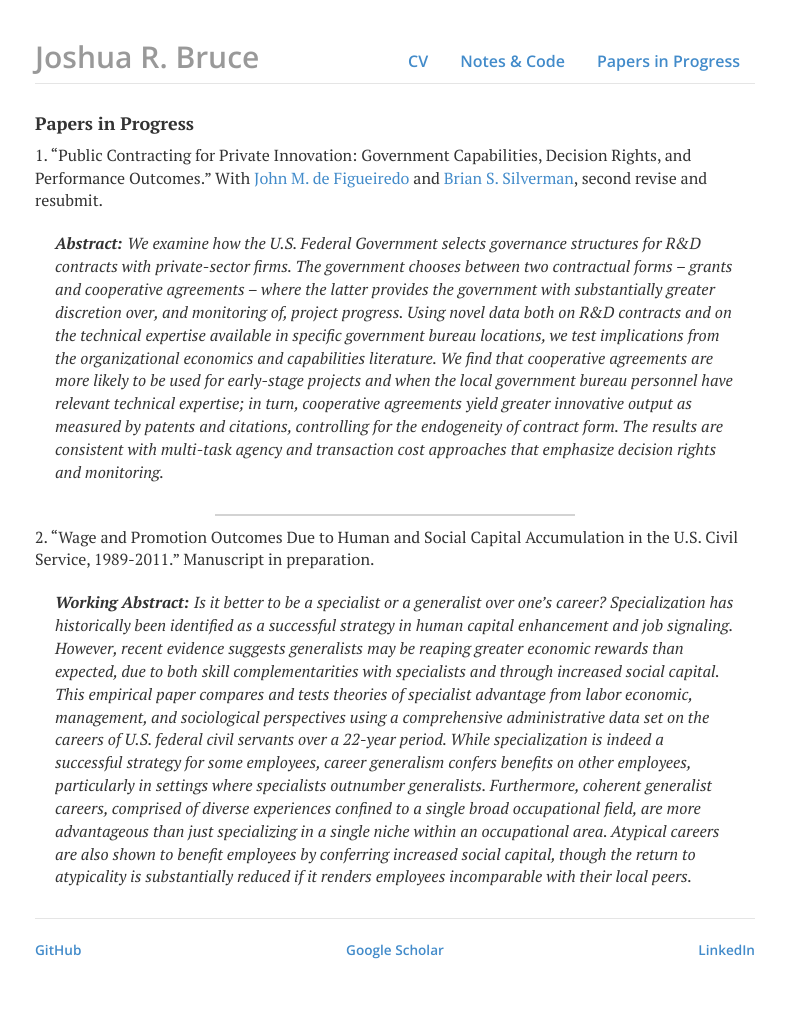
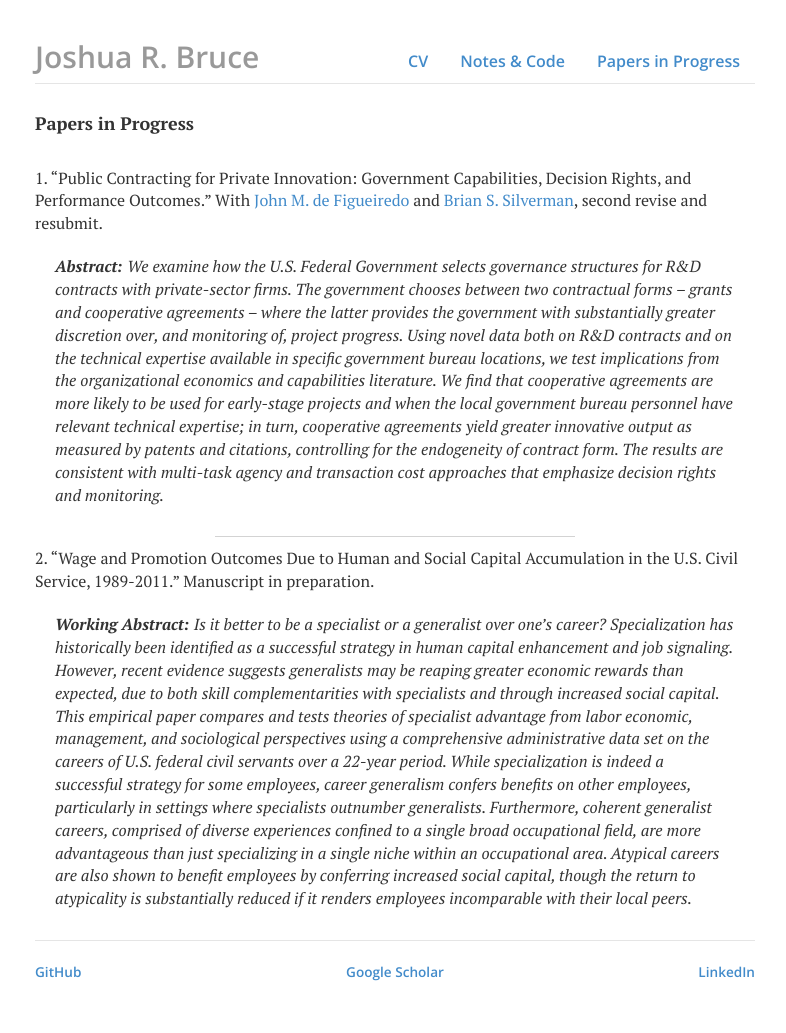
Before and after one commit to joshuarbruce/joshuarbruce.github.io, a Jekyll site: the page built from papers/index.html, in a window 1280 px wide. Shown: the whole page, without its empty margins (245-1031 px from the left). Built offline with Jekyll 4.4.1, drawn with Linux system fonts in a browser that asks for light colours; nearby versions of some CDN libraries; before the commit the page ends 1011 px from its top, so only the background shows below that.

Commit message:
edit papers index

```diff
--- a/papers/index.html
+++ b/papers/index.html
@@ -7,12 +7,12 @@ description: list of Joshua R. Bruce's papers, published and in various states o
 <div>
 
 	<h4>Papers in Progress</h4>
-
+    <br>
   	<p>1. &ldquo;Public Contracting for Private Innovation: Government Capabilities, Decision Rights, and Performance Outcomes.&rdquo; With <a href="https://law.duke.edu/fac/defigueiredo/" target="_blank">John M. de Figueiredo</a> and <a href="http://www.rotman.utoronto.ca/FacultyAndResearch/Faculty/FacultyBios/Silverman" target="_blank">Brian S. Silverman</a>, second revise and resubmit.</p>
 
     <blockquote style="border-left:none"><i><b>Abstract: </b>We examine how the U.S. Federal Government selects governance structures for R&amp;D contracts with private-sector firms. The government chooses between two contractual forms – grants and cooperative agreements – where the latter provides the government with substantially greater discretion over, and monitoring of, project progress. Using novel data both on R&amp;D contracts and on the technical expertise available in specific government bureau locations, we test implications from the organizational economics and capabilities literature. We find that cooperative agreements are more likely to be used for early-stage projects and when the local government bureau personnel have relevant technical expertise; in turn, cooperative agreements yield greater innovative output as measured by patents and citations, controlling for the endogeneity of contract form. The results are consistent with multi-task agency and transaction cost approaches that emphasize decision rights and monitoring.</i></blockquote>
 
-    <p><center><div style="height: 2px; background-color:lightgrey; width:50%; margin-top: 10px; margin-bottom: 10px"></div></center></p>
+    <p><center><div style="height: 1px; background-color:lightgrey; width:50%; margin-top: 10px; margin-bottom: 10px"></div></center></p>
 
     <p>2. &ldquo;Wage and Promotion Outcomes Due to Human and Social Capital Accumulation in the U.S. Civil Service, 1989-2011.&rdquo; Manuscript in preparation.</p>
 
```
